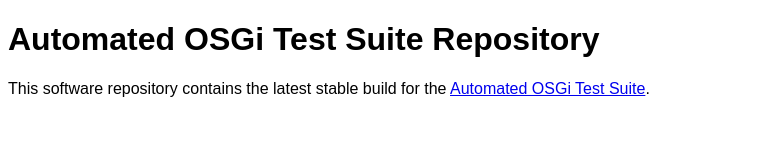
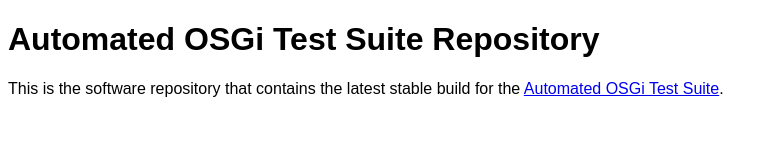
Before and after one commit to rherrmann/osgi-testsuite, a plain HTML site: page repository/index.html in a window 1280 px wide. Shown: the whole page, without its empty margins (0-777 px from the left). Drawn offline with Linux system fonts and the light colour scheme.

Commit message:
Repository v1.0.0.2013-06-28_16:54

```diff
--- a/repository/index.html
+++ b/repository/index.html
@@ -13,7 +13,7 @@
   <body>
     <h1>Automated OSGi Test Suite Repository</h1>
     <p>
-      This software repository contains the latest stable build for the
+      This is the software repository that contains the latest stable build for the
       <a href="https://github.com/rherrmann/osgi-testsuite">Automated OSGi Test Suite</a>.
     </p>
   </body>
```
Also changed, not shown: 8 other files.
